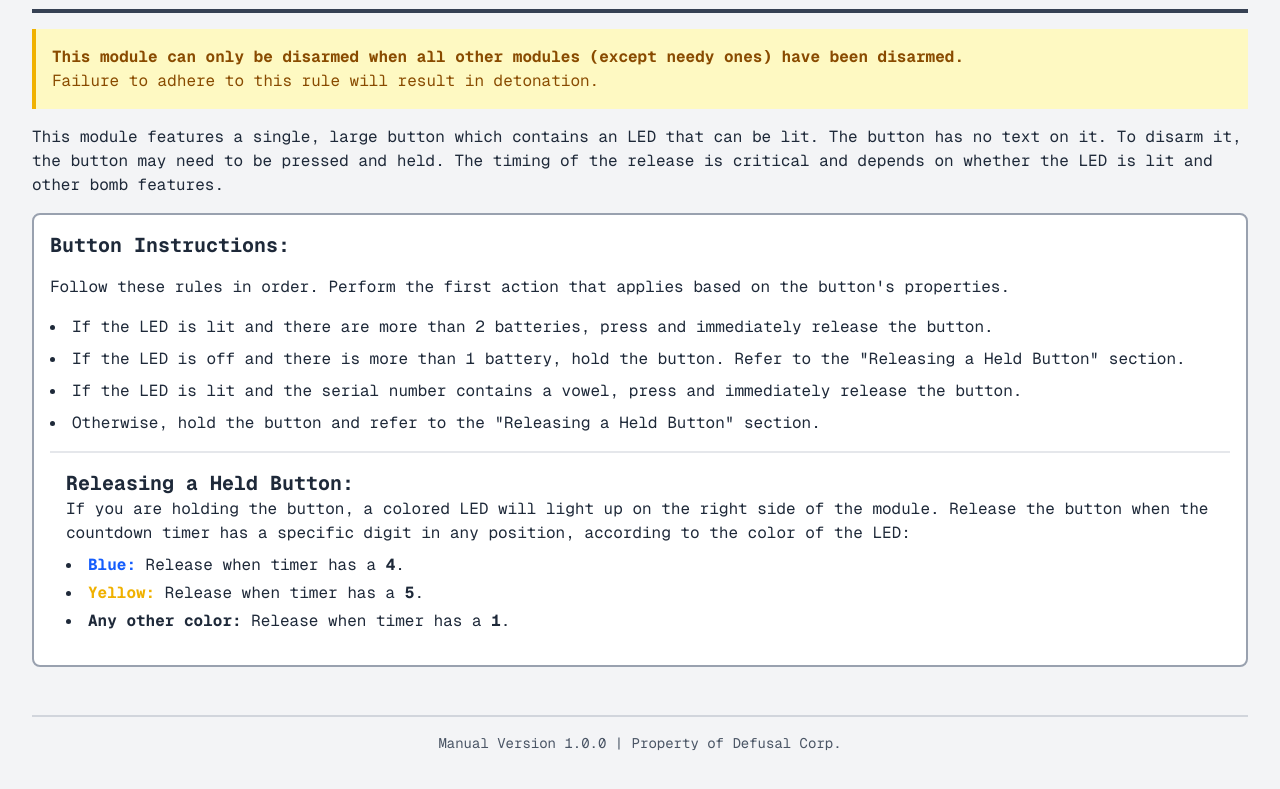
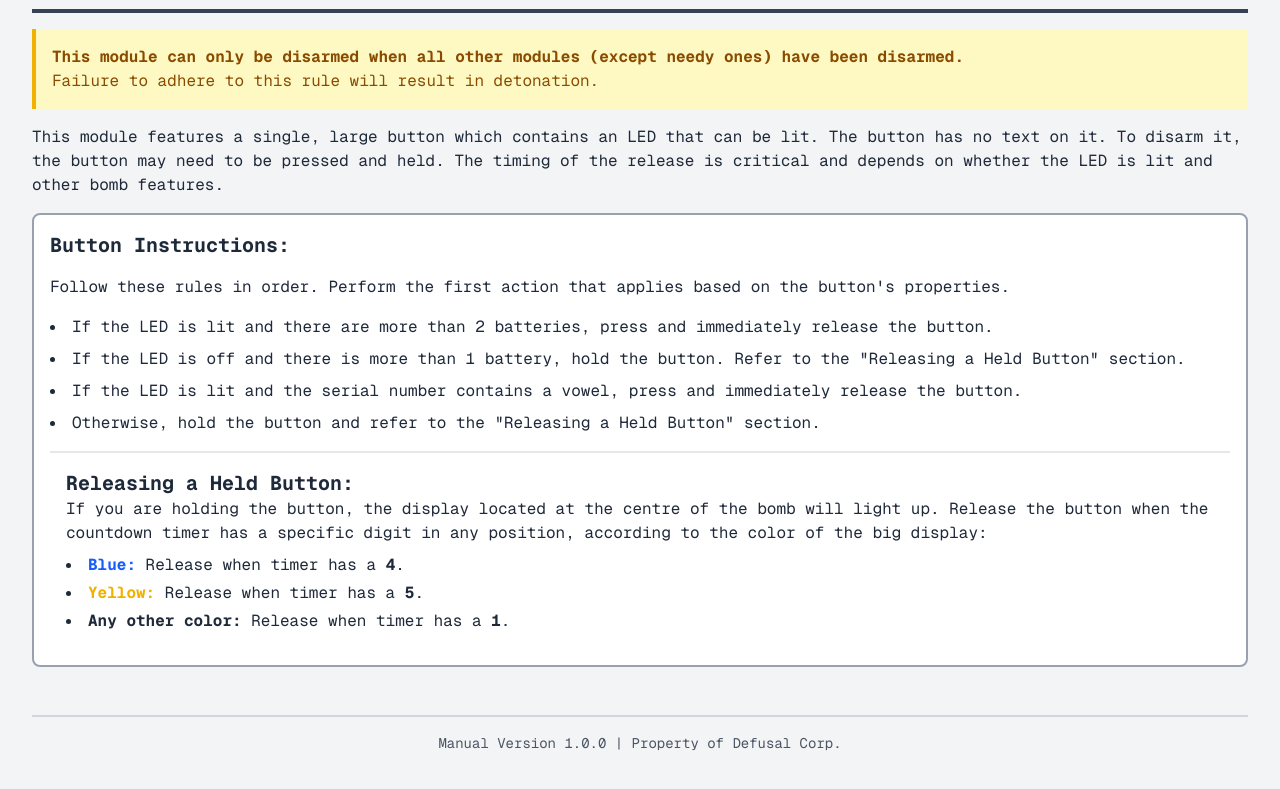
Before and after one commit to Jayx2u/blind-defusal, a Next.js app in the folder manual-web/: page / in a window 1280 px wide. Shown: the part 4086-4875 px from the top of the page. Built offline with nearby package versions, Linux system fonts and the light colour scheme.

Commit message:
Change BAB conditions

```diff
--- a/manual-web/src/app/page.tsx
+++ b/manual-web/src/app/page.tsx
@@ -311,7 +311,7 @@ export default function Home() {
               </ul>
               <div className="p-4 border-t-2 border-gray-200">
                 <h3 className="text-xl font-bold">Releasing a Held Button:</h3>
-                <p>If you are holding the button, a colored LED will light up on the right side of the module. Release the button when the countdown timer has a specific digit in any position, according to the color of the LED:</p>
+                <p>If you are holding the button, the display located at the centre of the bomb will light up. Release the button when the countdown timer has a specific digit in any position, according to the color of the big display:</p>
                 <ul className="list-disc list-inside mt-2 space-y-1">
                   <li><span className="font-bold text-blue-600">Blue:</span> Release when timer has a <span className="font-bold">4</span>.</li>
                   <li><span className="font-bold text-yellow-500">Yellow:</span> Release when timer has a <span className="font-bold">5</span>.</li>
```
